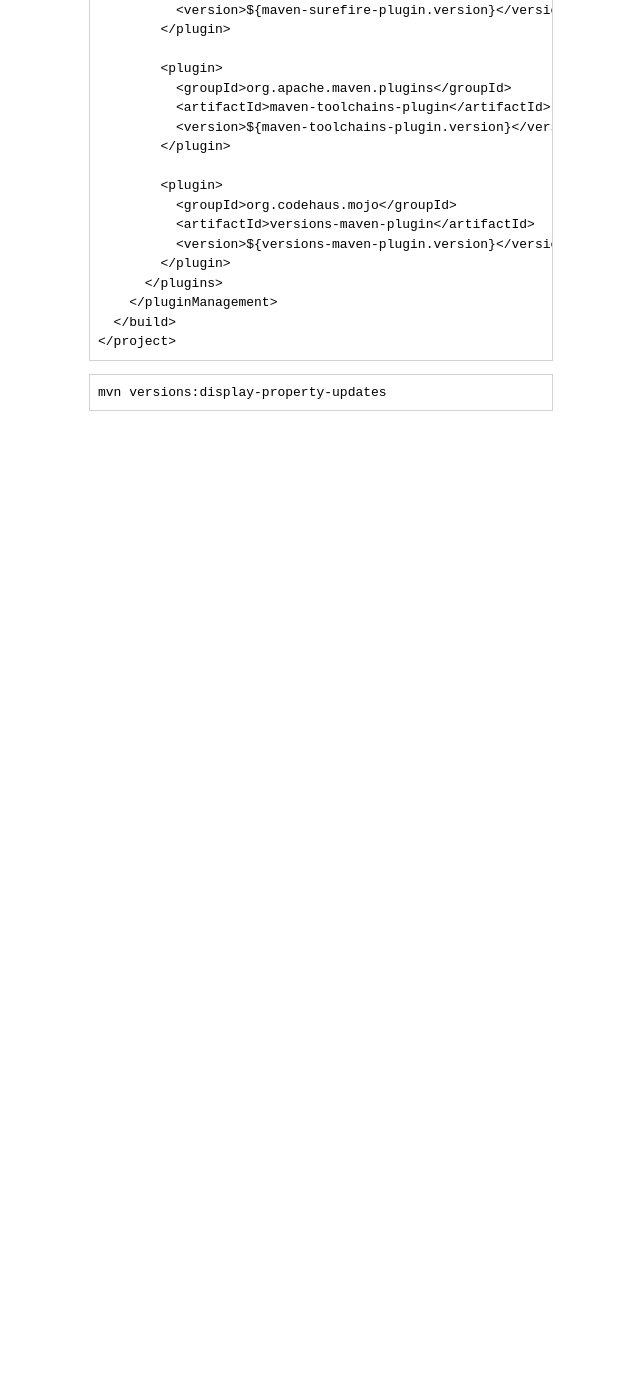
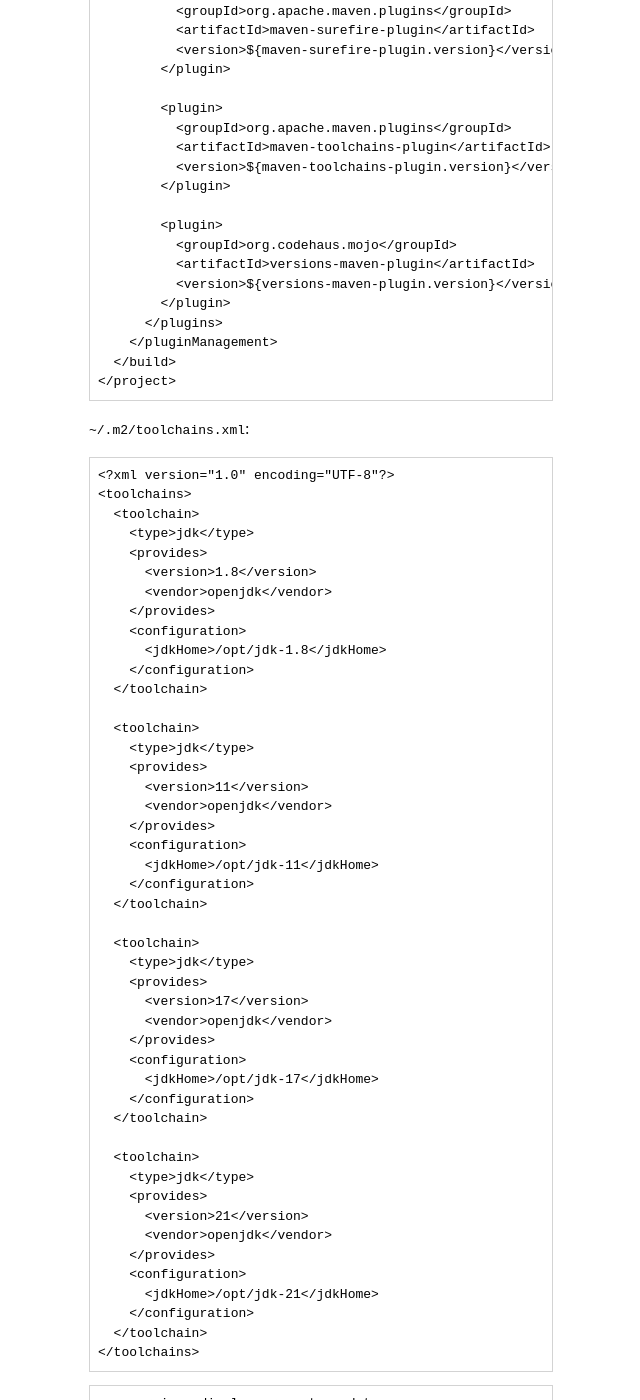
Before and after one commit to vbezhenar/vbezhenar.github.io, a Jekyll site: the page built from _gists/maven-minimal-pom.md, in a window 1280 px wide and 1400 px high, scrolled down 2020 px. Shown: the whole window, without its empty margins (319-959 px from the left). Built offline with Jekyll 4.4.1, drawn with Linux system fonts in a browser that asks for light colours; before the commit the page ends 2452 px from its top, so only the background shows below that.

Commit message:
Update maven-minimal-pom.md

````diff
--- a/_gists/maven-minimal-pom.md
+++ b/_gists/maven-minimal-pom.md
@@ -1,6 +1,8 @@
 ---
 title: maven minimal pom.xml
 ---
+
+`pom.xml`:
 
 ```xml
 <project xmlns="http://maven.apache.org/POM/4.0.0">
@@ -119,6 +121,57 @@
 </project>
 ```
 
+`~/.m2/toolchains.xml`:
+
+```xml
+<?xml version="1.0" encoding="UTF-8"?>
+<toolchains>
+  <toolchain>
+    <type>jdk</type>
+    <provides>
+      <version>1.8</version>
+      <vendor>openjdk</vendor>
+    </provides>
+    <configuration>
+      <jdkHome>/opt/jdk-1.8</jdkHome>
+    </configuration>
+  </toolchain>
+
+  <toolchain>
+    <type>jdk</type>
+    <provides>
+      <version>11</version>
+      <vendor>openjdk</vendor>
+    </provides>
+    <configuration>
+      <jdkHome>/opt/jdk-11</jdkHome>
+    </configuration>
+  </toolchain>
+
+  <toolchain>
+    <type>jdk</type>
+    <provides>
+      <version>17</version>
+      <vendor>openjdk</vendor>
+    </provides>
+    <configuration>
+      <jdkHome>/opt/jdk-17</jdkHome>
+    </configuration>
+  </toolchain>
+
+  <toolchain>
+    <type>jdk</type>
+    <provides>
+      <version>21</version>
+      <vendor>openjdk</vendor>
+    </provides>
+    <configuration>
+      <jdkHome>/opt/jdk-21</jdkHome>
+    </configuration>
+  </toolchain>
+</toolchains>
+```
+
 ```
 mvn versions:display-property-updates
 ```
````
